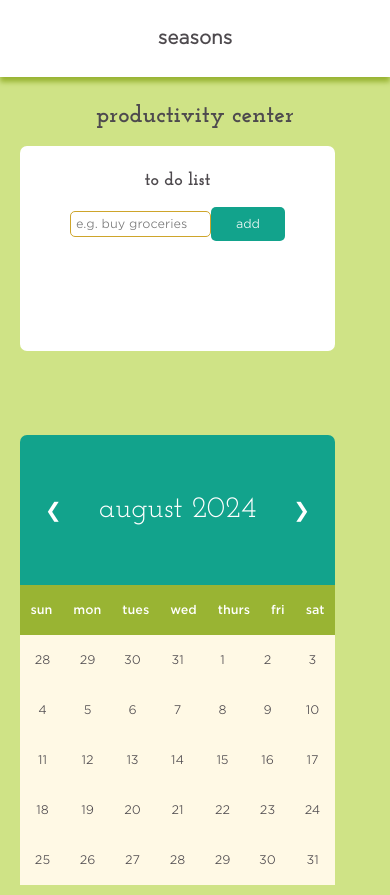
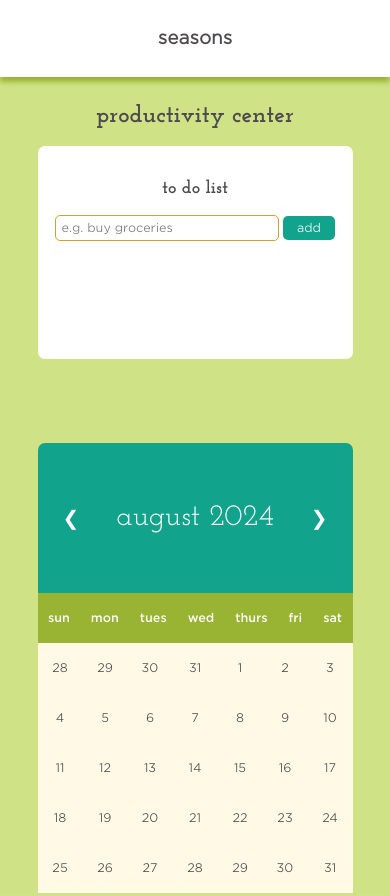
Before and after one commit to crtang/seasons, a React (Create React App) app: page / in a window 390 px wide. Shown: the top 895 px of the page. Built offline with nearby package versions, Linux system fonts and the light colour scheme; the HTML template or start-up script is replaced by a standard one.

Commit message:
Fixed styles for mobile, tablet, and desktop

```diff
--- a/src/index.css
+++ b/src/index.css
@@ -100,6 +100,11 @@ footer {
 /* PAGE STYLES */
 /***************/
 .container {
+  box-sizing: border-box;
+  display: flex;
+  flex-flow: column nowrap;
+  justify-content: center;
+  align-items: center;
   padding: 10px 20px;
 }
 
@@ -116,6 +121,7 @@ footer {
   box-sizing: border-box;
   min-height: 60px;
   border-radius: 7px;
+  padding: 5%;
   background-color: var(--color-2);
 }
 
@@ -131,7 +137,7 @@ footer {
   border: 1px solid var(--color-5);
   border-radius: 5px;
   width: 80%;
-  padding: 5px;
+  padding: 2%;
   color: var(--color-1);
 }
 
@@ -139,7 +145,7 @@ footer {
   box-sizing: border-box;
   border: none;
   border-radius: 5px;
-  padding: 10px 25px;
+  padding: 2% 5%;
   background-color: var(--color-3);
   color: var(--color-2);
   cursor: pointer;
@@ -375,3 +381,18 @@ svg path:hover {
 .days > p {
   margin: 0;
 }
+
+
+
+/* MEDIA QUERIES */
+@media (min-width: 768px) and (max-width: 1199px) {
+  .container {
+    width: 100%;
+  }
+}
+
+@media (min-width: 1200px) {
+  .container {
+    width: 50%;
+  }
+}
```
